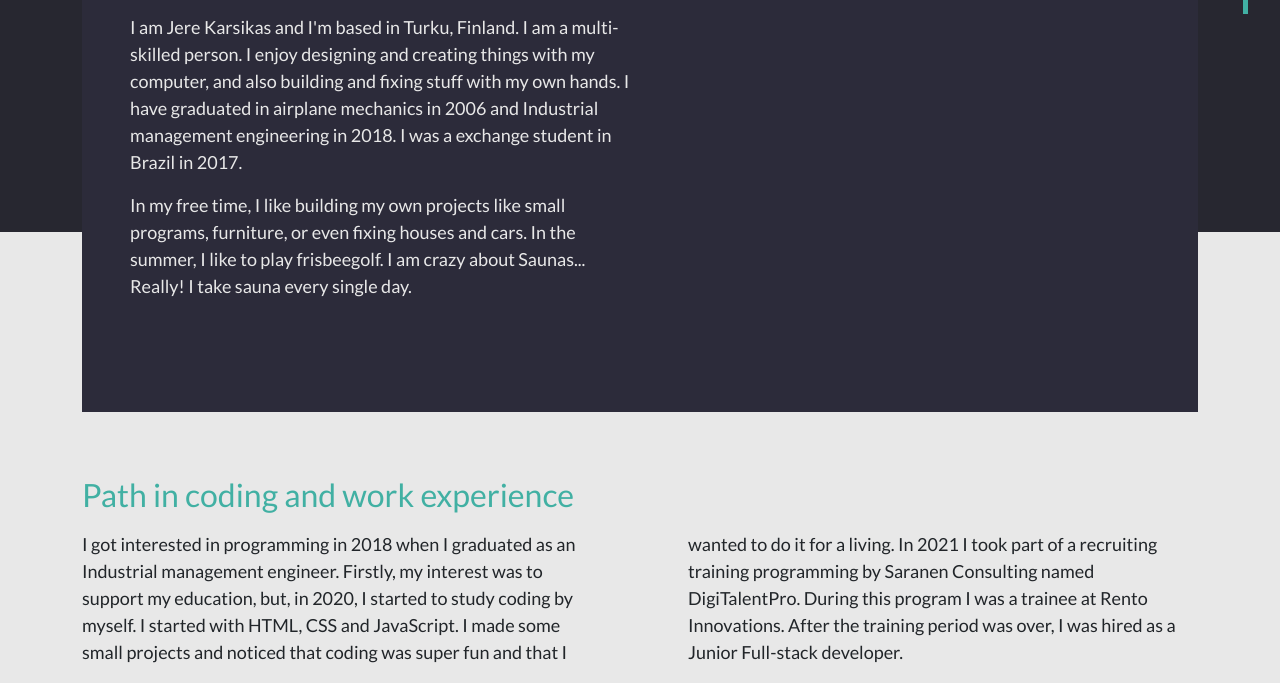
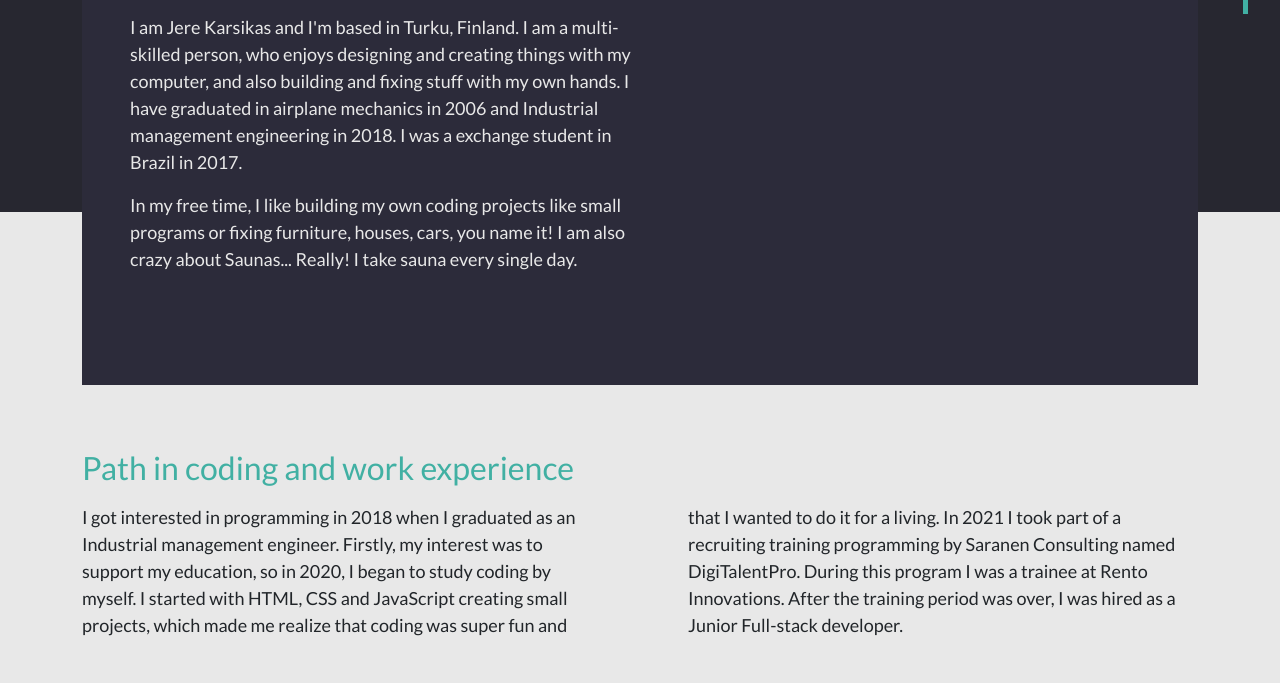
Before and after one commit to JereKarsikas/portfolio, a plain HTML site: page index.html in a window 1280 px wide. Shown: the part 377-1060 px from the top of the page. Drawn offline with nearby package versions, Linux system fonts and the light colour scheme.

Commit message:
Update index.html

```diff
--- a/index.html
+++ b/index.html
@@ -184,18 +184,17 @@
           <div class="col-12 col-lg-6 py-5">
             <h2 class="pb-3">About</h2>
             <p>
-              I am Jere Karsikas and I'm based in Turku, Finland. I am a
-              multi-skilled person. I enjoy designing and creating things with
-              my computer, and also building and fixing stuff with my own hands.
-              I have graduated in airplane mechanics in 2006 and Industrial
-              management engineering in 2018. I was a exchange student in Brazil
-              in 2017.
+             I am Jere Karsikas and I'm based in Turku, Finland. I am a
+              multi-skilled person, who enjoys designing and creating things
+              with my computer, and also building and fixing stuff with my own
+              hands. I have graduated in airplane mechanics in 2006 and
+              Industrial management engineering in 2018. I was a exchange
+              student in Brazil in 2017.
             </p>
             <p>
-              In my free time, I like building my own projects like small
-              programs, furniture, or even fixing houses and cars. In the
-              summer, I like to play frisbeegolf. I am crazy about Saunas...
-              Really! I take sauna every single day.
+               In my free time, I like building my own coding projects like small
+              programs or fixing furniture, houses, cars, you name it! I am also
+              crazy about Saunas... Really! I take sauna every single day.
             </p>
           </div>
         </div>
@@ -209,15 +208,15 @@
         <h2 class="color-blue">Path in coding and work experience</h2>
         <div class="experience-cols py-3 gx-md-5">
           <p>
-            I got interested in programming in 2018 when I graduated as an
+             I got interested in programming in 2018 when I graduated as an
             Industrial management engineer. Firstly, my interest was to support
-            my education, but, in 2020, I started to study coding by myself. I
-            started with HTML, CSS and JavaScript. I made some small projects
-            and noticed that coding was super fun and that I wanted to do it for
-            a living. In 2021 I took part of a recruiting training programming
-            by Saranen Consulting named DigiTalentPro. During this program I was
-            a trainee at Rento Innovations. After the training period was over,
-            I was hired as a Junior Full-stack developer.
+            my education, so in 2020, I began to study coding by myself. I
+            started with HTML, CSS and JavaScript creating small projects, which
+            made me realize that coding was super fun and that I wanted to do it
+            for a living. In 2021 I took part of a recruiting training
+            programming by Saranen Consulting named DigiTalentPro. During this
+            program I was a trainee at Rento Innovations. After the training
+            period was over, I was hired as a Junior Full-stack developer.
           </p>
         </div>
       </div>
```
